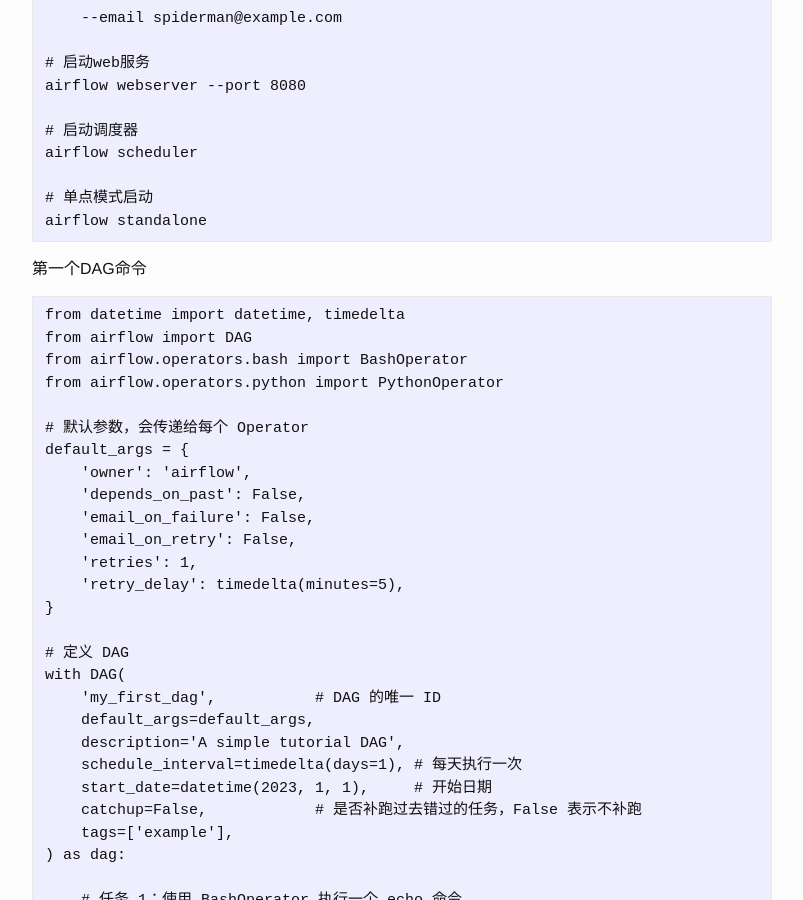
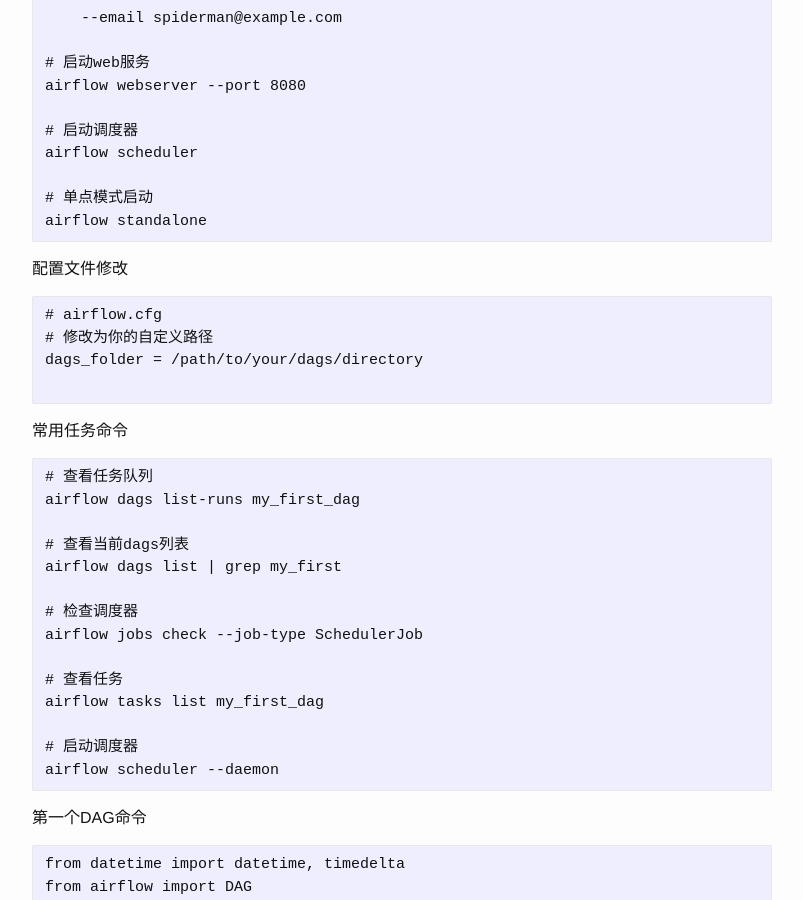
Before and after one commit to josephstalin117/josephstalin117.github.io, a Jekyll site: the page built from _posts/2025-9-21-airflow.markdown, in a window 1280 px wide and 900 px high, scrolled down 537 px. Shown: the whole window, without its empty margins (238-1041 px from the left). Built offline with Jekyll 4.4.1, drawn with Linux system fonts in a browser that asks for light colours.

Commit message:
feat:更新airflow命令行

````diff
--- a/_posts/2025-9-21-airflow.markdown
+++ b/_posts/2025-9-21-airflow.markdown
@@ -31,6 +31,32 @@
 
 # 单点模式启动
 airflow standalone
+```
+
+配置文件修改
+```
+# airflow.cfg
+# 修改为你的自定义路径
+dags_folder = /path/to/your/dags/directory
+
+```
+
+常用任务命令
+```
+# 查看任务队列
+airflow dags list-runs my_first_dag
+
+# 查看当前dags列表
+airflow dags list | grep my_first
+
+# 检查调度器
+airflow jobs check --job-type SchedulerJob
+
+# 查看任务
+airflow tasks list my_first_dag
+
+# 启动调度器
+airflow scheduler --daemon
 ```
 
 
````
